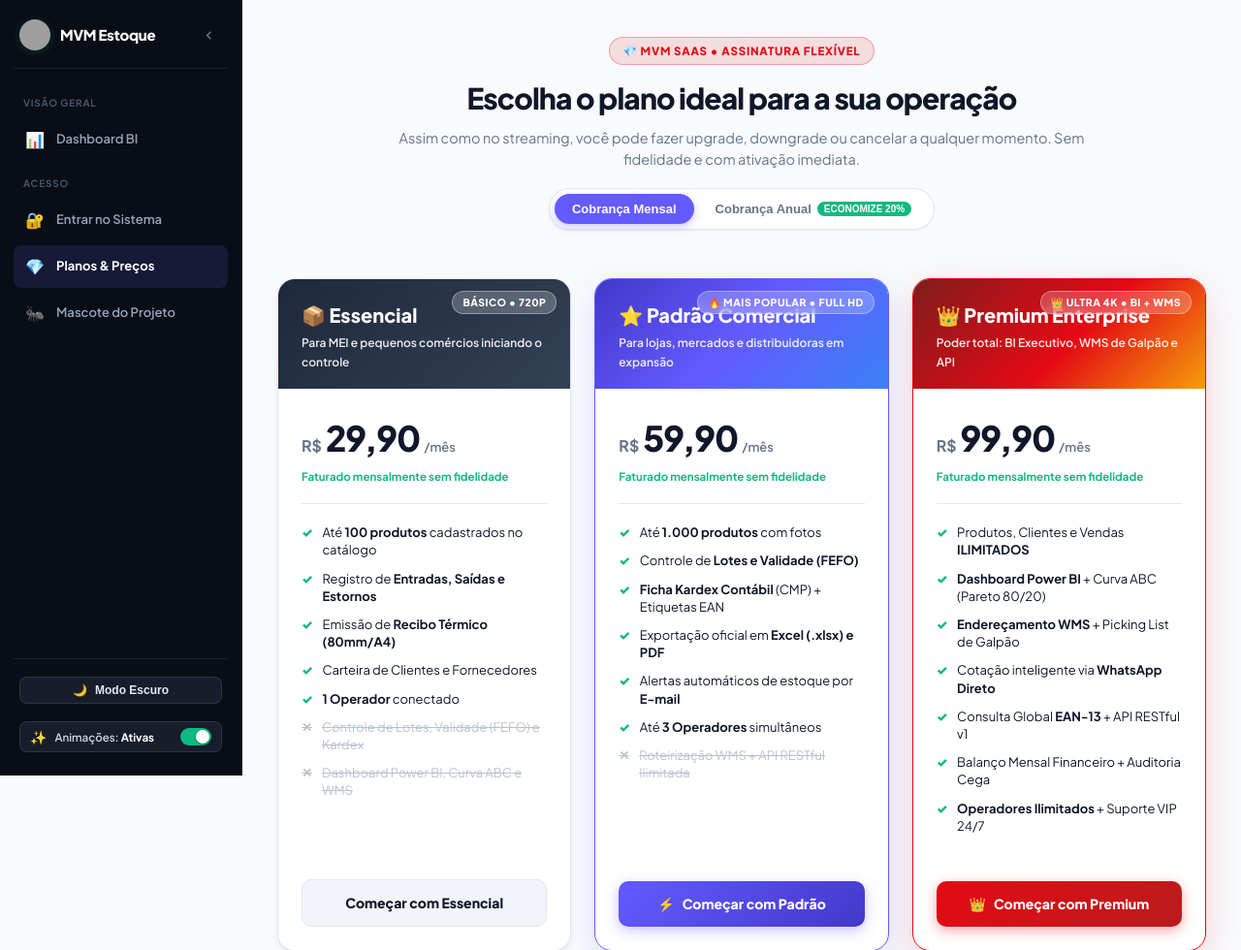
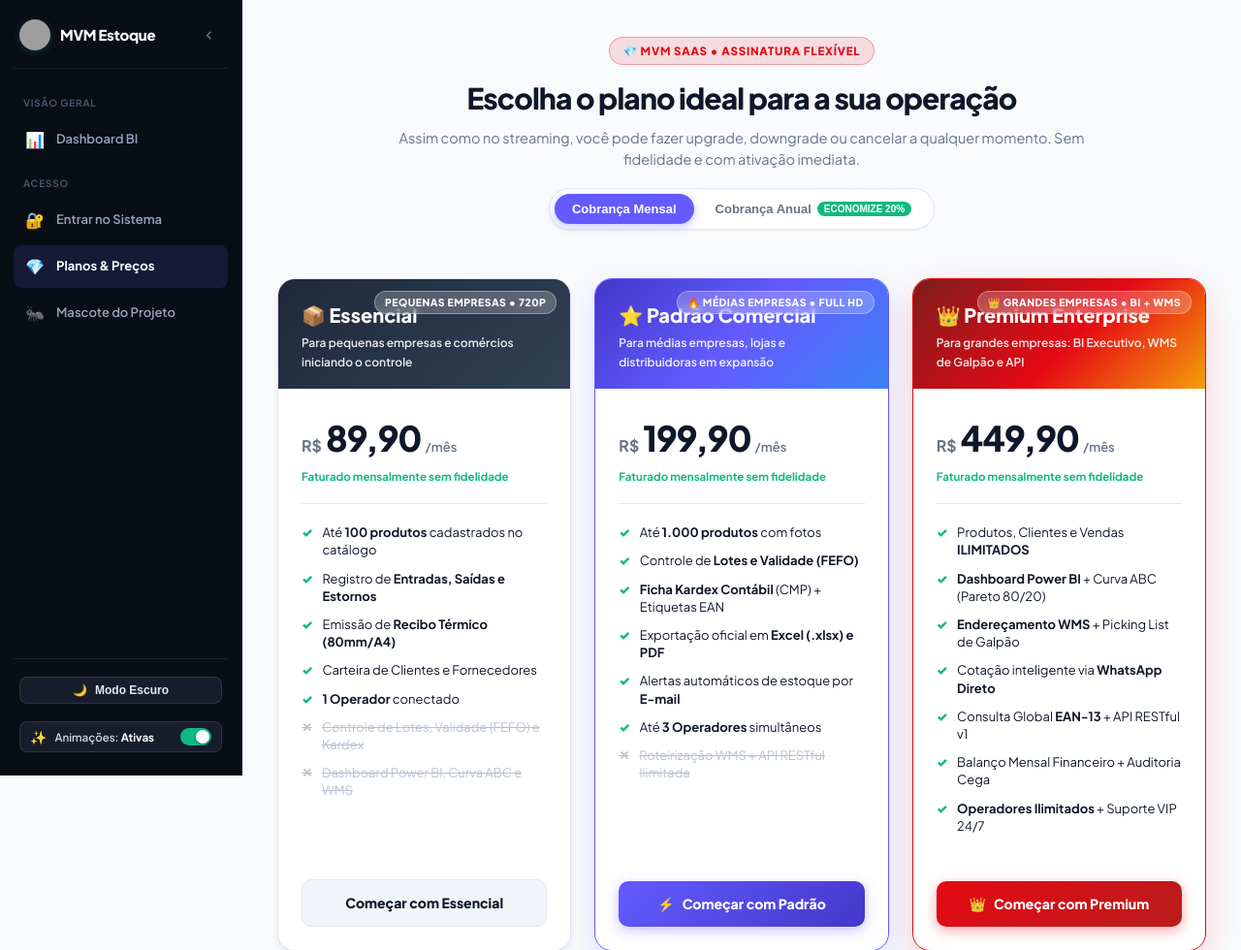
Before and after one commit to Vitor-Bazzo/mvm-estoque, a PHP site: page /mvm/modulos/planos/planos.php in a window 1280 px wide. Shown: the top 980 px of the page at 97% size. Run offline with PHP 8.4, Linux system fonts and the light colour scheme; some libraries are stand-ins or nearby versions; grey boxes are pictures that could not be loaded.

Commit message:
feat(planos): atualiza precos das assinaturas para pequenas, medias e grandes empresas

```diff
--- a/modulos/auth/criar_conta.php
+++ b/modulos/auth/criar_conta.php
@@ -123,9 +123,9 @@ require_once __DIR__ . "/../../templates/header.php";
             <div class="form-group">
                 <label for="plano">Plano de Assinatura MVM *</label>
                 <select id="plano" name="plano" required>
-                    <option value="ESSENCIAL" <?= $planoGet === 'ESSENCIAL' ? 'selected' : '' ?>>📦 Essencial (R$ 29,90/mês) — Até 100 produtos</option>
-                    <option value="PADRAO" <?= $planoGet === 'PADRAO' ? 'selected' : '' ?>>⭐ Padrão (R$ 59,90/mês) — Até 1.000 produtos + Kardex &amp; FEFO</option>
-                    <option value="PREMIUM" <?= $planoGet === 'PREMIUM' ? 'selected' : '' ?>>👑 Premium (R$ 99,90/mês) — Ilimitado + Power BI &amp; WMS</option>
+                    <option value="ESSENCIAL" <?= $planoGet === 'ESSENCIAL' ? 'selected' : '' ?>>📦 Essencial (R$ 89,90/mês) — Pequenas empresas • Até 100 produtos</option>
+                    <option value="PADRAO" <?= $planoGet === 'PADRAO' ? 'selected' : '' ?>>⭐ Padrão (R$ 199,90/mês) — Médias empresas • Até 1.000 produtos + Kardex &amp; FEFO</option>
+                    <option value="PREMIUM" <?= $planoGet === 'PREMIUM' ? 'selected' : '' ?>>👑 Premium (R$ 449,90/mês) — Grandes empresas • Ilimitado + Power BI &amp; WMS</option>
                 </select>
             </div>
 
--- a/modulos/planos/planos.php
+++ b/modulos/planos/planos.php
@@ -434,18 +434,18 @@ require_once __DIR__ . "/../../templates/header.php";
         <div class="plan-card <?= ($idUsuario > 0 && $planoAtual === 'ESSENCIAL') ? 'is-current' : '' ?>">
             <div>
                 <div class="plan-banner banner-essencial">
-                    <span class="plan-ribbon">Básico • 720p</span>
+                    <span class="plan-ribbon">Pequenas Empresas • 720p</span>
                     <h3>📦 Essencial</h3>
-                    <span class="plan-res">Para MEI e pequenos comércios iniciando o controle</span>
+                    <span class="plan-res">Para pequenas empresas e comércios iniciando o controle</span>
                 </div>
                 <div class="plan-body">
                     <div class="plan-price-box">
                         <div class="plan-price-row">
                             <span class="plan-currency">R$</span>
-                            <span class="plan-amount" data-mensal="29,90" data-anual="23,90">29,90</span>
+                            <span class="plan-amount" data-mensal="89,90" data-anual="71,90">89,90</span>
                             <span class="plan-period">/mês</span>
                         </div>
-                        <div class="plan-annual-note" data-note-mensal="Faturado mensalmente sem fidelidade" data-note-anual="R$ 286,80/ano (Economia de R$ 72,00)">
+                        <div class="plan-annual-note" data-note-mensal="Faturado mensalmente sem fidelidade" data-note-anual="R$ 862,80/ano (Economia de R$ 216,00)">
                             Faturado mensalmente sem fidelidade
                         </div>
                     </div>
@@ -465,7 +465,7 @@ require_once __DIR__ . "/../../templates/header.php";
                 <?php if ($idUsuario > 0 && $planoAtual === 'ESSENCIAL'): ?>
                     <button type="button" class="btn-plan-select btn-plan-current" disabled>✓ Seu Plano Atual</button>
                 <?php elseif ($idUsuario > 0): ?>
-                    <button type="button" class="btn-plan-select btn-plan-essencial" onclick="abrirCheckoutPlano('ESSENCIAL', 'Essencial', '29,90', '23,90')">
+                    <button type="button" class="btn-plan-select btn-plan-essencial" onclick="abrirCheckoutPlano('ESSENCIAL', 'Essencial', '89,90', '71,90')">
                         Mudar para Essencial
                     </button>
                 <?php else: ?>
@@ -480,18 +480,18 @@ require_once __DIR__ . "/../../templates/header.php";
         <div class="plan-card popular <?= ($idUsuario > 0 && $planoAtual === 'PADRAO') ? 'is-current' : '' ?>">
             <div>
                 <div class="plan-banner banner-padrao">
-                    <span class="plan-ribbon">🔥 Mais Popular • Full HD</span>
+                    <span class="plan-ribbon">🔥 Médias Empresas • Full HD</span>
                     <h3>⭐ Padrão Comercial</h3>
-                    <span class="plan-res">Para lojas, mercados e distribuidoras em expansão</span>
+                    <span class="plan-res">Para médias empresas, lojas e distribuidoras em expansão</span>
                 </div>
                 <div class="plan-body">
                     <div class="plan-price-box">
                         <div class="plan-price-row">
                             <span class="plan-currency">R$</span>
-                            <span class="plan-amount" data-mensal="59,90" data-anual="47,90">59,90</span>
+                            <span class="plan-amount" data-mensal="199,90" data-anual="159,90">199,90</span>
                             <span class="plan-period">/mês</span>
                         </div>
-                        <div class="plan-annual-note" data-note-mensal="Faturado mensalmente sem fidelidade" data-note-anual="R$ 574,80/ano (Economia de R$ 144,00)">
+                        <div class="plan-annual-note" data-note-mensal="Faturado mensalmente sem fidelidade" data-note-anual="R$ 1.918,80/ano (Economia de R$ 480,00)">
                             Faturado mensalmente sem fidelidade
                         </div>
                     </div>
@@ -511,7 +511,7 @@ require_once __DIR__ . "/../../templates/header.php";
                 <?php if ($idUsuario > 0 && $planoAtual === 'PADRAO'): ?>
                     <button type="button" class="btn-plan-select btn-plan-current" disabled>✓ Seu Plano Atual</button>
                 <?php elseif ($idUsuario > 0): ?>
-                    <button type="button" class="btn-plan-select btn-plan-padrao" onclick="abrirCheckoutPlano('PADRAO', 'Padrão Comercial', '59,90', '47,90')">
+                    <button type="button" class="btn-plan-select btn-plan-padrao" onclick="abrirCheckoutPlano('PADRAO', 'Padrão Comercial', '199,90', '159,90')">
                         <span>⚡</span> Assinar Plano Padrão
                     </button>
                 <?php else: ?>
@@ -526,18 +526,18 @@ require_once __DIR__ . "/../../templates/header.php";
         <div class="plan-card premium-tier <?= ($idUsuario > 0 && $planoAtual === 'PREMIUM') ? 'is-current' : '' ?>">
             <div>
                 <div class="plan-banner banner-premium">
-                    <span class="plan-ribbon">👑 Ultra 4K • BI + WMS</span>
+                    <span class="plan-ribbon">👑 Grandes Empresas • BI + WMS</span>
                     <h3>👑 Premium Enterprise</h3>
-                    <span class="plan-res">Poder total: BI Executivo, WMS de Galpão e API</span>
+                    <span class="plan-res">Para grandes empresas: BI Executivo, WMS de Galpão e API</span>
                 </div>
                 <div class="plan-body">
                     <div class="plan-price-box">
                         <div class="plan-price-row">
                             <span class="plan-currency">R$</span>
-                            <span class="plan-amount" data-mensal="99,90" data-anual="79,90">99,90</span>
+                            <span class="plan-amount" data-mensal="449,90" data-anual="359,90">449,90</span>
                             <span class="plan-period">/mês</span>
                         </div>
-                        <div class="plan-annual-note" data-note-mensal="Faturado mensalmente sem fidelidade" data-note-anual="R$ 958,80/ano (Economia de R$ 240,00)">
+                        <div class="plan-annual-note" data-note-mensal="Faturado mensalmente sem fidelidade" data-note-anual="R$ 4.318,80/ano (Economia de R$ 1.080,00)">
                             Faturado mensalmente sem fidelidade
                         </div>
                     </div>
@@ -557,7 +557,7 @@ require_once __DIR__ . "/../../templates/header.php";
                 <?php if ($idUsuario > 0 && $planoAtual === 'PREMIUM'): ?>
                     <button type="button" class="btn-plan-select btn-plan-current" disabled>👑 Seu Plano Atual (Máximo)</button>
                 <?php elseif ($idUsuario > 0): ?>
-                    <button type="button" class="btn-plan-select btn-plan-premium" onclick="abrirCheckoutPlano('PREMIUM', 'Premium Enterprise', '99,90', '79,90')">
+                    <button type="button" class="btn-plan-select btn-plan-premium" onclick="abrirCheckoutPlano('PREMIUM', 'Premium Enterprise', '449,90', '359,90')">
                         <span>👑</span> Fazer Upgrade para Premium
                     </button>
                 <?php else: ?>
@@ -672,7 +672,7 @@ require_once __DIR__ . "/../../templates/header.php";
                     <div id="checkout-ciclo-label" style="font-size: 11.5px; color: #10b981; font-weight: 700;">Ciclo Mensal</div>
                 </div>
                 <div style="text-align: right;">
-                    <strong id="checkout-valor-plano" style="font-size: 22px; font-weight: 900; color: var(--primary);">R$ 99,90</strong>
+                    <strong id="checkout-valor-plano" style="font-size: 22px; font-weight: 900; color: var(--primary);">R$ 449,90</strong>
                     <div style="font-size: 11px; color: var(--text-muted);">/mês</div>
                 </div>
             </div>
```
Also changed, not shown: lib/mvm_pages_auth.js.
